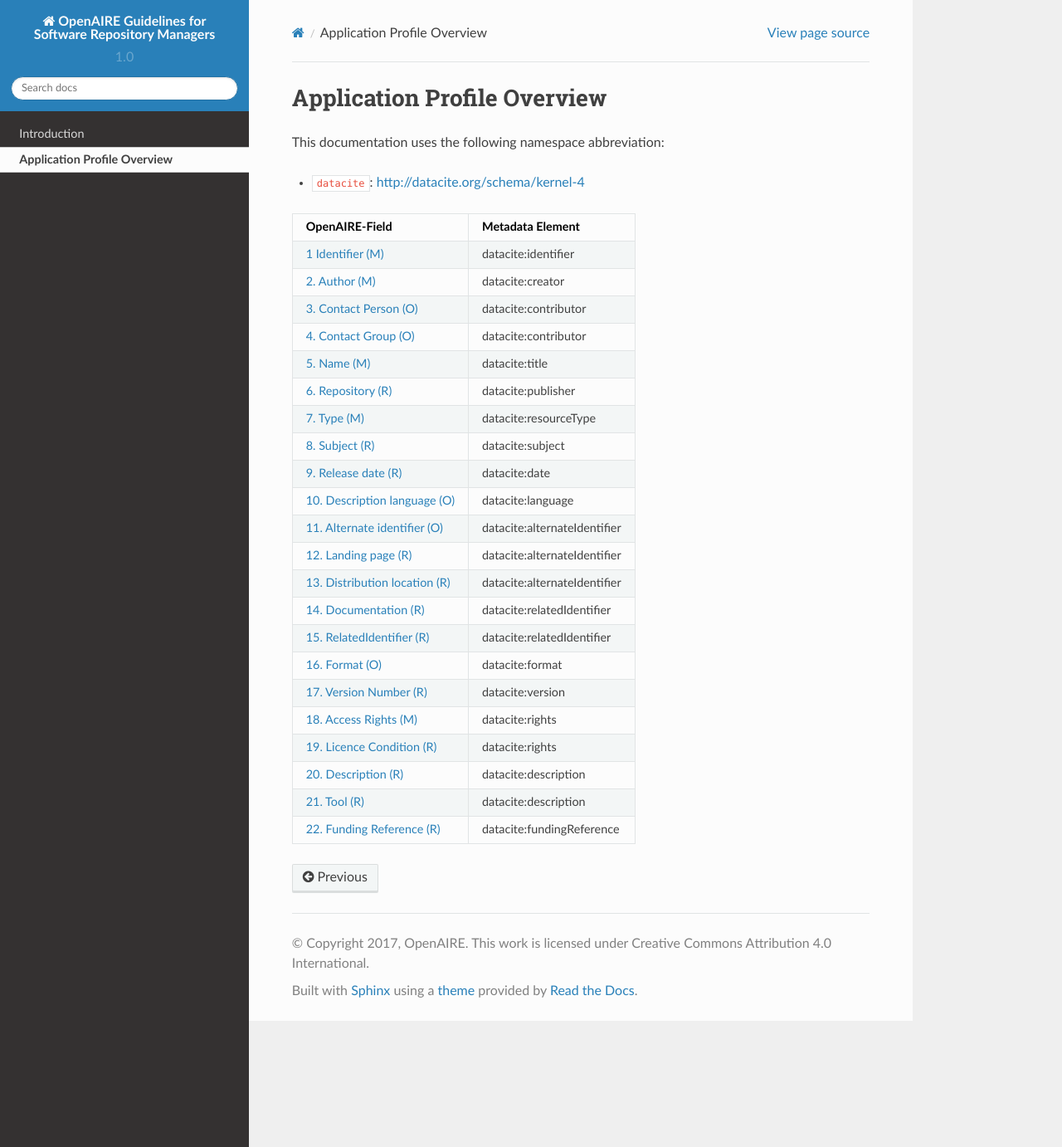
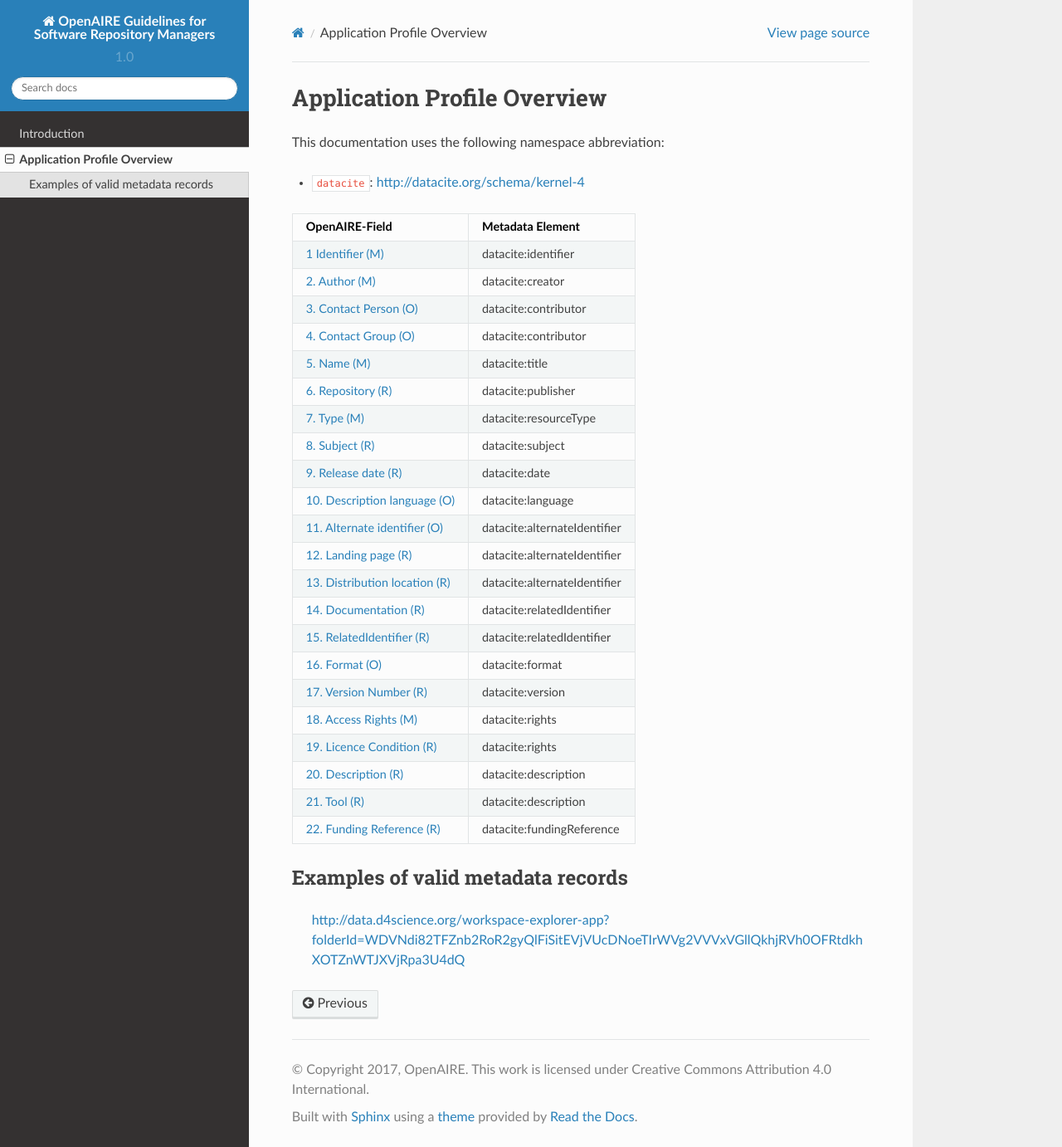
Before and after one commit to mirima2/other_products_guidelines, a Sphinx documentation site: the page built from docs/source/application_profile.rst, in a window 1280 px wide and 1382 px high. Shown: the whole window at 83% size. Built offline with Sphinx 7.4.7 and the Read the Docs theme 2.0.0, drawn with Linux system fonts in a browser that asks for light colours.

Commit message:
added link to example metadata record

```diff
--- a/docs/source/application_profile.rst
+++ b/docs/source/application_profile.rst
@@ -32,3 +32,7 @@ OpenAIRE-Field                           Metadata Element
 :ref:`oas:tool`                              datacite:description
 :ref:`datacite:fundingReference`             datacite:fundingReference
 ======================================== =============================
+
+Examples of valid metadata records
+^^^^^^^^^^^^^^^^^^^^^^^^^^^^^^^^^^^
+ http://data.d4science.org/workspace-explorer-app?folderId=WDVNdi82TFZnb2RoR2gyQlFiSitEVjVUcDNoeTIrWVg2VVVxVGllQkhjRVh0OFRtdkhXOTZnWTJXVjRpa3U4dQ
```
